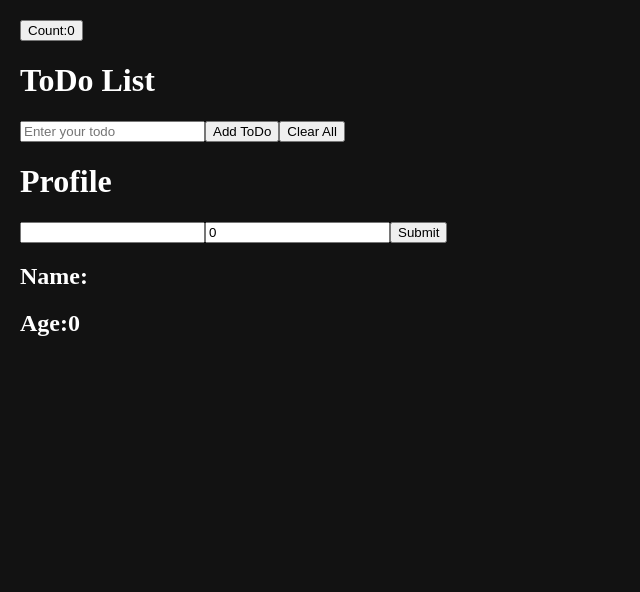
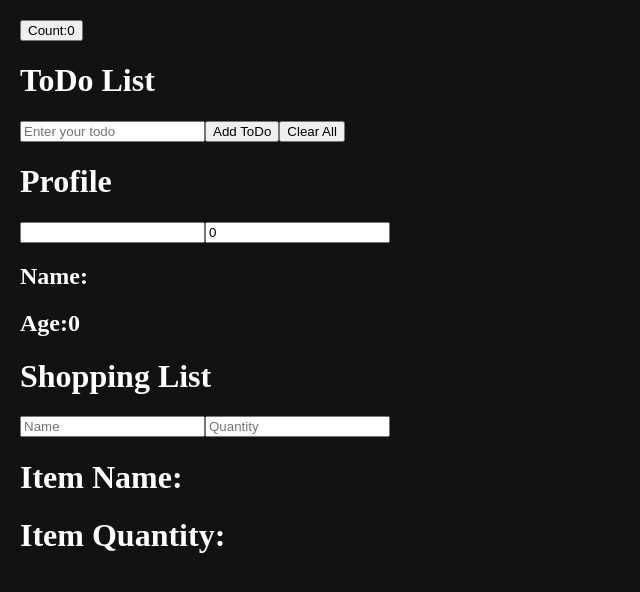
Before and after one commit to DylanIz/ReactTraining, a React (Vite) app in the folder ReactUpskill/react-demo/: page / in a window 1280 px wide. Shown: the top 592 px of the page, without its empty margins (0-640 px from the left). Built offline with nearby package versions, Linux system fonts and the light colour scheme.

Commit message:
Shopping list

```diff
--- a/ReactUpskill/react-demo/src/App.tsx
+++ b/ReactUpskill/react-demo/src/App.tsx
@@ -3,6 +3,7 @@ import "./App.css";
 import Counter from "./Components/Counter";
 import TodoList from "./Components/TodoList";
 import Profile from "./Components/Profile";
+import ShoppingList from "./Components/ShoppingList";
 
 const App = () => {
   useEffect(() => {
@@ -15,6 +16,7 @@ const App = () => {
         <Counter />
         <TodoList />
         <Profile />
+        <ShoppingList />
       </div>
     </>
   );
--- a/ReactUpskill/react-demo/src/Components/Profile.tsx
+++ b/ReactUpskill/react-demo/src/Components/Profile.tsx
@@ -33,7 +33,6 @@ const Profile = (props: Props) => {
         value={profile.age}
         onChange={handleChange}
       ></input>
-      <button type="submit">Submit</button>
 
       <h2>Name:{profile.name}</h2>
       <h2>Age:{profile.age}</h2>
--- /dev/null
+++ b/ReactUpskill/react-demo/src/Components/ShoppingList.tsx
@@ -0,0 +1,46 @@
+import React, { useState } from "react";
+
+type Props = {};
+
+const ShoppingList = (props: Props) => {
+  const [shoppingList, setShoppingList] = useState<
+    { name: string; quantity: number }[]
+  >([]);
+
+  const handleChange = (e: React.ChangeEvent<HTMLInputElement>) => {
+    e.preventDefault();
+    const { name, value } = e.target;
+
+    setShoppingList((prevShoppingList) => ({
+      ...prevShoppingList,
+      [name]: value,
+    }));
+  };
+
+  return (
+    <div>
+      <h1>Shopping List</h1>
+      <form>
+        <input
+          type="text"
+          name="name"
+          placeholder="Name"
+          value={shoppingList.name}
+          onChange={handleChange}
+        ></input>
+        <input
+          type="number"
+          name="quantity"
+          placeholder="Quantity"
+          value={shoppingList.quantity}
+          onChange={handleChange}
+        ></input>
+      </form>
+
+      <h1>Item Name:{shoppingList.name}</h1>
+      <h1>Item Quantity:{shoppingList.quantity}</h1>
+    </div>
+  );
+};
+
+export default ShoppingList;
```
